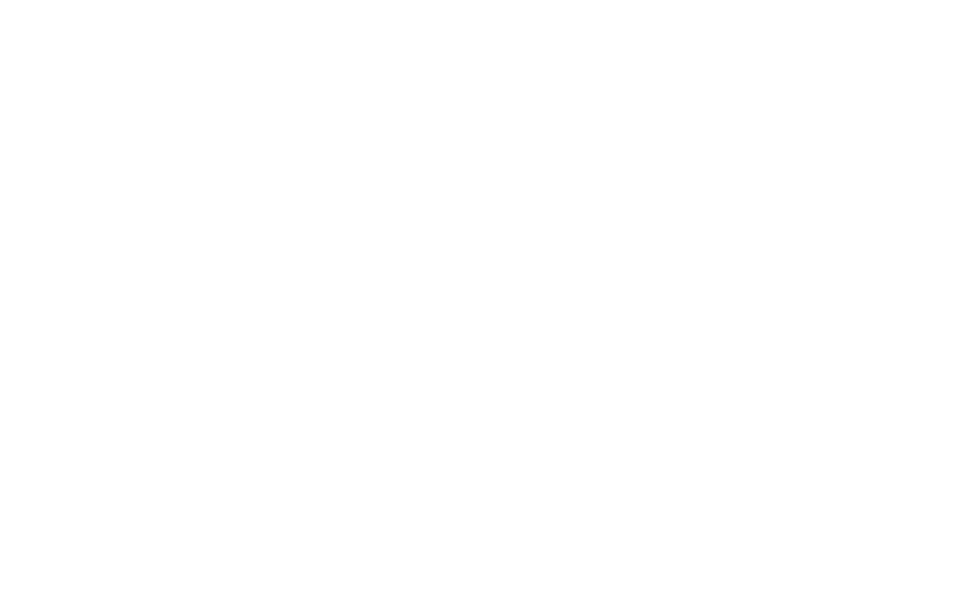
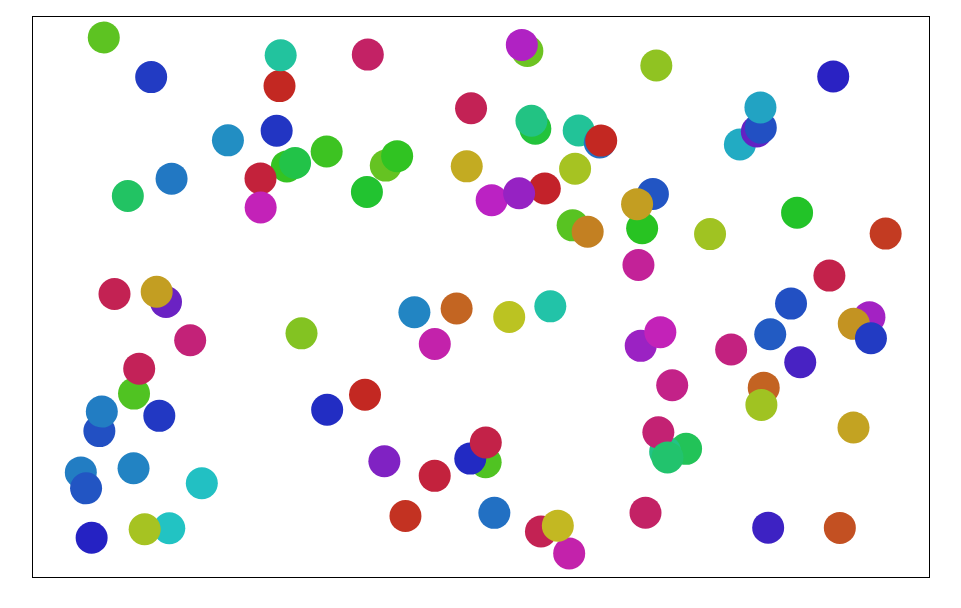
Before and after one commit to pekkis/js-perusteet, a website: page 04/07.html in a window 1280 px wide. Shown: the whole page, without its empty margins (159-1120 px from the left). Drawn offline with Linux system fonts and the light colour scheme.

Commit message:
Heps huu

```diff
--- /dev/null
+++ b/04/06.css
@@ -0,0 +1,19 @@
+.container {
+  height: 70vh;
+  width: 70vw;
+  max-width: none;
+  border: 1px solid rgb(0 0 0);
+  position: relative;
+  overflow: hidden;
+}
+
+.ball {
+  width: 2em;
+  aspect-ratio: 1;
+  border-radius: 50%;
+  background-color: rgb(0 150 0);
+  cursor: grab;
+  position: absolute;
+  touch-action: none;
+  user-select: none;
+}
--- /dev/null
+++ b/04/07.css
@@ -0,0 +1,18 @@
+.container {
+  height: 70vh;
+  width: 70vw;
+  max-width: none;
+  border: 1px solid rgb(0 0 0);
+  position: relative;
+  overflow: hidden;
+}
+
+.ball {
+  width: 2em;
+  aspect-ratio: 1;
+  border-radius: 50%;
+  background-color: rgb(0 150 0);
+  position: absolute;
+  touch-action: none;
+  user-select: none;
+}
--- a/04/07.html
+++ b/04/07.html
@@ -6,33 +6,12 @@
     <title>Tehtävä 4:7</title>
 
     <link rel="stylesheet" type="text/css" href="/common.css" />
+    <link rel="stylesheet" type="text/css" href="./07.css" />
 
-    <script type="module">
-      /*
-Luo web-sivu, joka animoi liikkuvia palloja.
-
-Vaatimukset:
-
-- Luo Ball-luokka, joka pitää sisällään pallon ominaisuudet ja liikkuvan
-  pallon.
-- Luo ensin sovellus, joka siirtää yhtä palloa.
-- Luo lopuksi useita (esimerkiksi 100) palloja liikkumaan näytölle oheisen
-  videon mukaisesti.
-
-Harjoituksen pisteet:
-- Yksi pallo liikkuu -> 2 pistettä
-- Monta palloa liikkuu -> 6 pistettä
-
-Kuva/video: ex0407a.png / ex0407a.mp4, ex0407b.png / ex0407b.mp4
-      */
-
-      // TODO
-    </script>
+    <script type="module" src="./07.js"></script>
   </head>
 
   <body>
-    <main class="container">
-      <!-- TODO -->
-    </main>
+    <main id="container" class="container"></main>
   </body>
 </html>
--- /dev/null
+++ b/04/07.js
@@ -0,0 +1,113 @@
+/*
+Luo web-sivu, joka animoi liikkuvia palloja. Luei ensin animaation
+tuottamisen perusteet JavaScriptin ja DOM:n avulla alla olevilta sivuilta:
+
+JavaScript HTML DOM Animation.
+JavaScript animations
+Vaatimukset
+
+Luo Ball-luokka, joka pitää sisällään pallon ominaisuudet ja liikkuvan pallon.
+Luo ensin sovellus, joka siirtää yhtä palloa:
+
+Luo lopuksi useita (esimerkiksi 100) palloja liikkumaan näytölle oheisen videon mukaisesti:
+
+*/
+
+class Ball {
+  #position = {
+    x: 0,
+    y: 0,
+  };
+
+  #delta = {
+    x: 0.4,
+    y: 0.4,
+  };
+
+  #size;
+
+  #elm;
+
+  constructor(container, x, y) {
+    this.#position = {
+      x,
+      y,
+    };
+
+    const speed = 0.1 + Math.random() * 0.4;
+    const angle = Math.random() * 2 * Math.PI;
+
+    this.#delta = {
+      x: Math.cos(angle) * speed,
+      y: Math.sin(angle) * speed,
+    };
+
+    this.#elm = document.createElement("div");
+    this.#elm.classList.add("ball");
+
+    const hue = Math.floor(Math.random() * 360);
+    this.#elm.style.backgroundColor = `hsl(${hue} 70% 45%)`;
+    this.#elm.style.transform = `translate(${this.#position.x}px, ${this.#position.y}px)`;
+
+    container.appendChild(this.#elm);
+
+    this.#size = this.#elm.offsetWidth;
+  }
+
+  advance(millis, bounds) {
+    let x = this.#position.x + millis * this.#delta.x;
+    let y = this.#position.y + millis * this.#delta.y;
+
+    const maxX = bounds.width - this.#size;
+    const maxY = bounds.height - this.#size;
+
+    if (x < 0) {
+      x = 0;
+      this.#delta = { ...this.#delta, x: -this.#delta.x };
+    } else if (x > maxX) {
+      x = maxX;
+      this.#delta = { ...this.#delta, x: -this.#delta.x };
+    }
+
+    if (y < 0) {
+      y = 0;
+      this.#delta = { ...this.#delta, y: -this.#delta.y };
+    } else if (y > maxY) {
+      y = maxY;
+      this.#delta = { ...this.#delta, y: -this.#delta.y };
+    }
+
+    this.#position = { x, y };
+
+    this.#elm.style.transform = `translate(${this.#position.x}px, ${this.#position.y}px)`;
+  }
+}
+
+const container = document.getElementById("container");
+
+const numberOfBalleros = 100;
+const balleros = [];
+
+for (let x = 1; x <= numberOfBalleros; x = x + 1) {
+  const coordX = Math.random() * container.clientWidth;
+  const coordY = Math.random() * container.clientHeight;
+
+  const bolle = new Ball(container, coordX, coordY);
+  balleros.push(bolle);
+}
+
+let previous = null;
+
+const frame = (timestamp) => {
+  if (previous !== null) {
+    const millis = timestamp - previous;
+    const bounds = { width: container.clientWidth, height: container.clientHeight };
+
+    balleros.forEach((ballero) => {
+      ballero.advance(Math.min(millis, 32), bounds);
+    });
+  }
+  previous = timestamp;
+  requestAnimationFrame(frame);
+};
+requestAnimationFrame(frame);
```
Also changed, not shown: 04/06.html (+3 -11 lines), 04/06.js (added, +64 -0 lines), rapsa.txt (+67 -7 lines).
